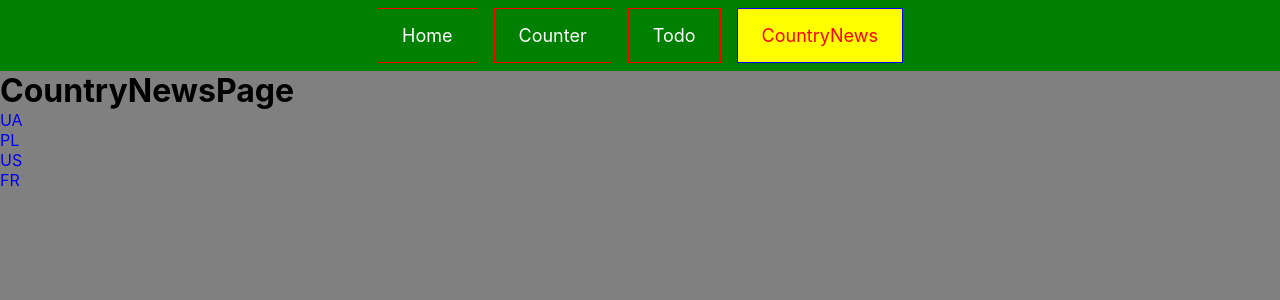
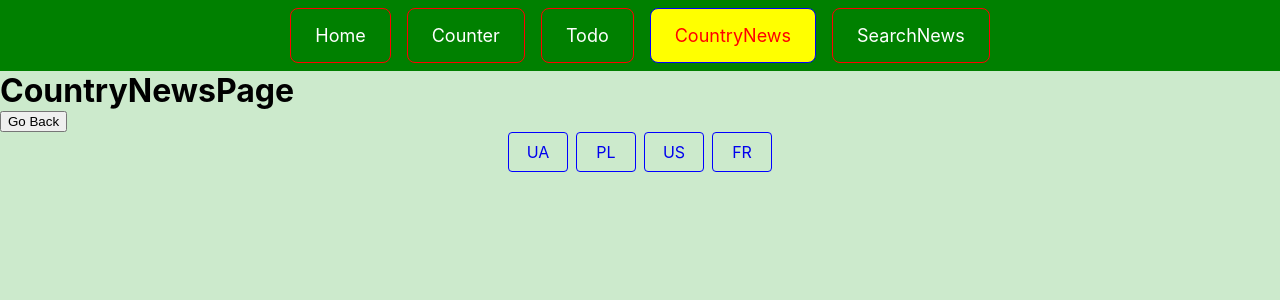
Before and after one commit to z9877969/bc_51, a React (Create React App) app: page /country-news in a window 1280 px wide. Shown: the top 300 px of the page. Built offline with nearby package versions, Linux system fonts and the light colour scheme.

Commit message:
adds navigate, location.state, useSearchParams, code spliting

```diff
--- a/src/components/App/App.jsx
+++ b/src/components/App/App.jsx
@@ -1,52 +1,24 @@
-// import Counter from "../Counter/Counter";
-import {
-  Link,
-  Navigate,
-  Outlet,
-  Route,
-  Routes,
-  useLocation,
-  useParams,
-} from "react-router-dom";
+import { Navigate, Route, Routes, useLocation } from "react-router-dom";
+import { Suspense, lazy } from "react";
 
-import CounterPage from "../../pages/CounterPage";
-import CountryNewsList from "../CountryNewsList/CountryNewsList";
-import CountryNewsPage from "../../pages/CountryNewsPage";
-import Header from "../Header/Header";
-import HomePage from "../../pages/HomePage";
-import TodoPage from "../../pages/TodoPage";
-import { useEffect } from "react";
+// import CounterPage from "../../pages/CounterPage";
+// import CountryNewsList from "../CountryNewsList/CountryNewsList";
+// import CountryNewsPage from "../../pages/CountryNewsPage";
+// import HomePage from "../../pages/HomePage";
+import Loader from "../Loader/Loader";
+import MainLayout from "../MainLayout/MainLayout";
 
-const BgWrapper = ({ children }) => {
-  return (
-    <div style={{ backgroundColor: "grey", minHeight: "100vh" }}>
-      {children}
-    </div>
-  );
-};
+// import SearchNewsPage from "../../pages/SearchNewsPage";
+// import TodoPage from "../../pages/TodoPage";
 
-const MainLayout = () => {
-  return (
-    <>
-      <BgWrapper>
-        <Header />
-        <Outlet />
-      </BgWrapper>
-    </>
-  );
-};
-const TshortsPage = () => {
-  const { type } = useParams();
-  console.log("type :>> ", type);
-  useEffect(() => {
-    // fetch(type)
-  });
-  return (
-    <>
-      <h1>TshortsPage - {type}</h1>
-    </>
-  );
-};
+const CounterPage = lazy(() => import("../../pages/CounterPage"));
+const CountryNewsPage = lazy(() => import("../../pages/CountryNewsPage"));
+const HomePage = lazy(() => import("../../pages/HomePage"));
+const SearchNewsPage = lazy(() => import("../../pages/SearchNewsPage"));
+const TodoPage = lazy(() => import("../../pages/TodoPage"));
+const CountryNewsList = lazy(() =>
+  import("../CountryNewsList/CountryNewsList")
+);
 
 const App = () => {
   return (
@@ -56,14 +28,10 @@ const App = () => {
           <Route index element={<HomePage />} />
           <Route path="counter" element={<CounterPage />} />
           <Route path="todo" element={<TodoPage />} />
-          <Route path="tshorts/:type" element={<TshortsPage />} />
           <Route path="country-news" element={<CountryNewsPage />}>
             <Route path=":country" element={<CountryNewsList />} />
-            {/* <Route path="ua" element={<CountryNewsList country={"UA"} />} />
-          <Route path="pl" element={<CountryNewsList country={"PL"} />} />
-          <Route path="fr" element={<CountryNewsList country={"FR"} />} />
-          <Route path="us" element={<CountryNewsList country={"US"} />} /> */}
           </Route>
+          <Route path="search-news" element={<SearchNewsPage />} />
         </Route>
         <Route path="*" element={<Navigate to={"/"} />} />
       </Routes>
@@ -72,9 +40,3 @@ const App = () => {
 };
 
 export default App;
-
-// const R = ({ path, element }) => {
-//   const { pathname } = useLocation();
-//   if (path !== pathname) return null;
-//   return element;
-// };
--- a/src/components/CountryNewsList/CountryNewsList.jsx
+++ b/src/components/CountryNewsList/CountryNewsList.jsx
@@ -1,5 +1,6 @@
 import { useEffect, useState } from "react";
 
+import NewsList from "../NewsList/NewsList";
 import { getCountryNewsApi } from "../../services/newsApi";
 import { useParams } from "react-router-dom";
 import { useSetIsLoading } from "../../context/LoaderProvider";
@@ -21,18 +22,7 @@ const CountryNewsList = () => {
   return (
     <>
       <h2>News list - {country} </h2>
-      {error ? (
-        <h1>{error}</h1>
-      ) : (
-        <ul>
-          {news.map((el, idx) => (
-            <li key={el.url}>
-              <span>{idx + 1}. </span>
-              <a href={el.url}>{el.title}</a>
-            </li>
-          ))}
-        </ul>
-      )}
+      {error ? <h1>{error}</h1> : <NewsList news={news} />}
     </>
   );
 };
--- /dev/null
+++ b/src/components/CountryNewsNav/CountryNewsNav.jsx
@@ -0,0 +1,37 @@
+import { NavLink, useLocation } from "react-router-dom";
+
+import clsx from "clsx";
+import s from "./CountryNewsNav.module.scss";
+
+const getActiveStyles = ({ isActive }) => clsx(s.link, isActive && s.active);
+
+const CountryNewsNav = () => {
+  const location = useLocation();
+  const prevLocation = location.state;
+  return (
+    <ul className={s.list}>
+      <li className={s.item}>
+        <NavLink className={getActiveStyles} to={"ua"} state={prevLocation}>
+          UA
+        </NavLink>
+      </li>
+      <li className={s.item}>
+        <NavLink className={getActiveStyles} to={"pl"} state={prevLocation}>
+          PL
+        </NavLink>
+      </li>
+      <li className={s.item}>
+        <NavLink className={getActiveStyles} to={"us"} state={prevLocation}>
+          US
+        </NavLink>
+      </li>
+      <li className={s.item}>
+        <NavLink className={getActiveStyles} to={"fr"} state={prevLocation}>
+          FR
+        </NavLink>
+      </li>
+    </ul>
+  );
+};
+
+export default CountryNewsNav;
--- /dev/null
+++ b/src/components/CountryNewsNav/CountryNewsNav.module.scss
@@ -0,0 +1,21 @@
+.list {
+  display: flex;
+  justify-content: center;
+  column-gap: 8px;
+  margin: 0 auto;
+}
+
+.link {
+  display: flex;
+  width: 60px;
+  height: 40px;
+  justify-content: center;
+  align-items: center;
+  border: 1px solid blue;
+  border-radius: 4px;
+}
+
+.active {
+  border: 1px solid red;
+  color: red;
+}
--- a/src/components/Header/Header.jsx
+++ b/src/components/Header/Header.jsx
@@ -1,4 +1,4 @@
-import { Link, NavLink } from "react-router-dom";
+import { NavLink, useLocation } from "react-router-dom";
 
 import clsx from "clsx";
 import s from "./Header.module.scss";
@@ -12,6 +12,7 @@ const StyledNavLink = styled(NavLink)`
   padding: 16px 24px;
   font-size: 18px;
   border: 1px solid red;
+  border-radius: 8px;
   color: #fff;
 
   &.active {
@@ -21,27 +22,29 @@ const StyledNavLink = styled(NavLink)`
   }
 `;
 
+const getActiveStyles = ({ isActive }) => clsx(s.link, isActive && s.active);
+
 const Header = () => {
+  const location = useLocation();
+  console.log("location :>> ", location);
   return (
     <header className={s.header}>
       <nav className={s.nav}>
-        <NavLink
-          className={({ isActive }) => clsx(s.link, isActive && s.active)}
-          //   style={({ isActive }) => (isActive ? { color: "red" } : {})}
-          to={"/"}
-        >
+        <NavLink className={getActiveStyles} to={"/"}>
           Home
         </NavLink>
         <StyledNavLink to={"/counter"}>Counter</StyledNavLink>
-        {/* <Link className={s.link} to={"/todo"}>Todo</Link> */}
-        <NavLink
-          className={({ isActive }) => clsx(s.link, isActive && s.active)}
-          //   className={s.link}
-          to={"/todo"}
-        >
+        <NavLink className={getActiveStyles} to={"/todo"}>
           Todo
         </NavLink>
-        <StyledNavLink to={"/country-news"}>CountryNews</StyledNavLink>
+        <StyledNavLink to={{ pathname: "/country-news" }} state={location}>
+          CountryNews
+        </StyledNavLink>
+        <StyledNavLink
+          to={{ pathname: "/search-news", search: "query=sun&page=1" }}
+        >
+          SearchNews
+        </StyledNavLink>
       </nav>
     </header>
   );
--- a/src/components/Header/Header.module.scss
+++ b/src/components/Header/Header.module.scss
@@ -19,6 +19,7 @@
   padding: 16px 24px;
   font-size: 18px;
   border: 1px solid red;
+  border-radius: 8px;
   color: #fff;
 
   &.active {
--- /dev/null
+++ b/src/components/MainLayout/MainLayout.jsx
@@ -0,0 +1,26 @@
+import Header from "../Header/Header";
+import { Outlet } from "react-router-dom";
+import { Suspense } from "react";
+
+const BgWrapper = ({ children }) => {
+  return (
+    <div style={{ backgroundColor: "rgba(0,150,0,0.2)", minHeight: "100vh" }}>
+      {children}
+    </div>
+  );
+};
+
+const MainLayout = () => {
+  return (
+    <>
+      <BgWrapper>
+        <Header />
+        <Suspense fallback={<h1>Loading...</h1>}>
+          <Outlet />
+        </Suspense>
+      </BgWrapper>
+    </>
+  );
+};
+
+export default MainLayout;
--- /dev/null
+++ b/src/components/NewsList/NewsList.jsx
@@ -0,0 +1,14 @@
+const NewsList = ({ news }) => {
+  return (
+    <ul>
+      {news.map((el, idx) => (
+        <li key={el.url}>
+          <span>{idx + 1}. </span>
+          <a href={el.url}>{el.title}</a>
+        </li>
+      ))}
+    </ul>
+  );
+};
+
+export default NewsList;
--- /dev/null
+++ b/src/components/SearchForm/SearchForm.jsx
@@ -0,0 +1,34 @@
+import { useNavigate, useSearchParams } from "react-router-dom";
+
+import { useState } from "react";
+
+const SearchForm = () => {
+  //   const navigate = useNavigate();
+  const [input, setInput] = useState("");
+  const [search, setSearch] = useSearchParams();
+
+  console.log("search :>> ", search);
+
+  const handleSubmit = (e) => {
+    e.preventDefault();
+    // setSearch(input);
+    // navigate({
+    //   pathname: "/search-news",
+    //   search: "?search=" + input,
+    // });
+    setSearch({ query: input, page: 1 });
+  };
+
+  return (
+    <form onSubmit={handleSubmit}>
+      <input
+        type="text"
+        value={input}
+        onChange={(e) => setInput(e.target.value)}
+      />
+      <button type="submit">Search</button>
+    </form>
+  );
+};
+
+export default SearchForm;
--- a/src/pages/CountryNewsPage.jsx
+++ b/src/pages/CountryNewsPage.jsx
@@ -1,24 +1,26 @@
-import { NavLink, Outlet } from "react-router-dom";
+import { Outlet, useLocation, useNavigate } from "react-router-dom";
+
+import CountryNewsNav from "../components/CountryNewsNav/CountryNewsNav";
+import { Suspense } from "react";
 
 const CountryNewsPage = () => {
+  const navigate = useNavigate();
+  const location = useLocation();
+  const prevLocation = location.state; // null
   return (
     <>
       <h1>CountryNewsPage</h1>
-      <ul>
-        <li>
-          <NavLink to={"ua"}>UA</NavLink>
-        </li>
-        <li>
-          <NavLink to={"pl"}>PL</NavLink>
-        </li>
-        <li>
-          <NavLink to={"us"}>US</NavLink>
-        </li>
-        <li>
-          <NavLink to={"fr"}>FR</NavLink>
-        </li>
-      </ul>
-      <Outlet />
+      <button
+        onClick={() => {
+          navigate(prevLocation);
+        }}
+      >
+        Go Back
+      </button>
+      <CountryNewsNav />
+      <Suspense fallback={<h2>Loading...</h2>}>
+        <Outlet />
+      </Suspense>
     </>
   );
 };
--- /dev/null
+++ b/src/pages/SearchNewsPage.jsx
@@ -0,0 +1,57 @@
+import { useEffect, useState } from "react";
+import { useLocation, useNavigate, useSearchParams } from "react-router-dom";
+
+import NewsList from "../components/NewsList/NewsList";
+import SearchForm from "../components/SearchForm/SearchForm";
+import { getSearchNewsApi } from "../services/newsApi";
+
+const SearchNewsPage = () => {
+  const [news, setNews] = useState([]);
+  const [search, setSearch] = useSearchParams();
+
+  const query = search.get("query");
+  const page = search.get("page");
+
+  const changePage = () => {
+    setSearch({ query, page: Number(page) + 1 });
+  };
+
+  useEffect(() => {
+    if (!query) return;
+    getSearchNewsApi(query, page)
+      .then((data) => setNews(data.articles))
+      .catch((err) => console.log("err :>> ", err.message));
+  }, [query, page]);
+
+  return (
+    <>
+      <SearchForm />
+      <NewsList news={news} />
+      {news.length > 0 && (
+        <button type="button" onClick={() => changePage()}>
+          More
+        </button>
+      )}
+    </>
+  );
+};
+
+export default SearchNewsPage;
+
+// const useSP = () => {
+//   const navigate = useNavigate();
+//   const location = useLocation();
+//   const search = new URLSearchParams(location.search);
+
+//   const setSearch = (params) => {
+//     const str = Object.entries(params).reduce((acc, [key, value]) => {
+//       return (acc += `&${key}=${value}`);
+//     }, "");
+//     navigate({
+//       ...location,
+//       search: str,
+//     });
+//   };
+
+//   return [search, setSearch];
+// };
--- a/src/services/newsApi.js
+++ b/src/services/newsApi.js
@@ -15,3 +15,18 @@ export const getCountryNewsApi = (country) => {
     })
     .then((res) => res.data);
 };
+
+// GET https://newsapi.org/v2/everything?q=bitcoin&apiKey=42ee593af8484a5a82756cb35b09ccd6
+
+export const getSearchNewsApi = (query, page = 1) => {
+  return axios
+    .get("/everything", {
+      params: {
+        q: query,
+        page,
+        pageSize: 20,
+        apiKey: API_KEY,
+      },
+    })
+    .then((res) => res.data);
+};
```
Also changed, not shown: 1 other file (tests, documents, lock files or other folders).
